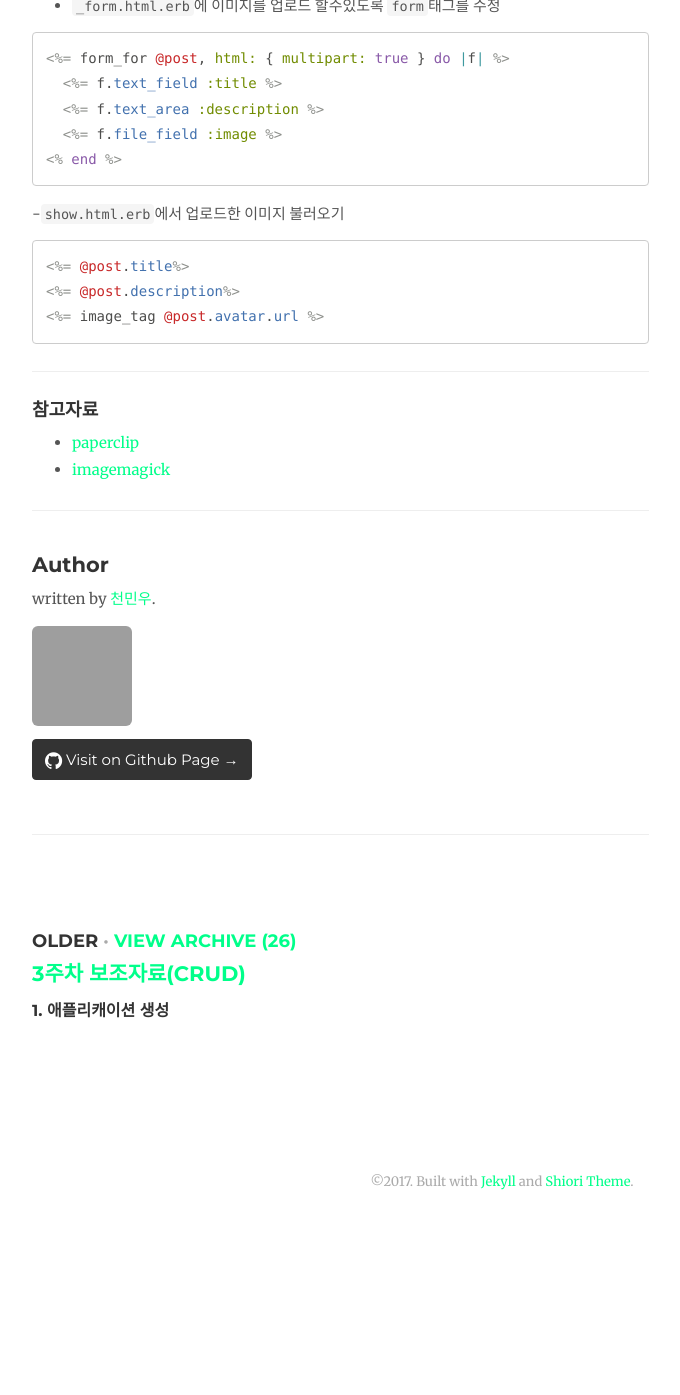
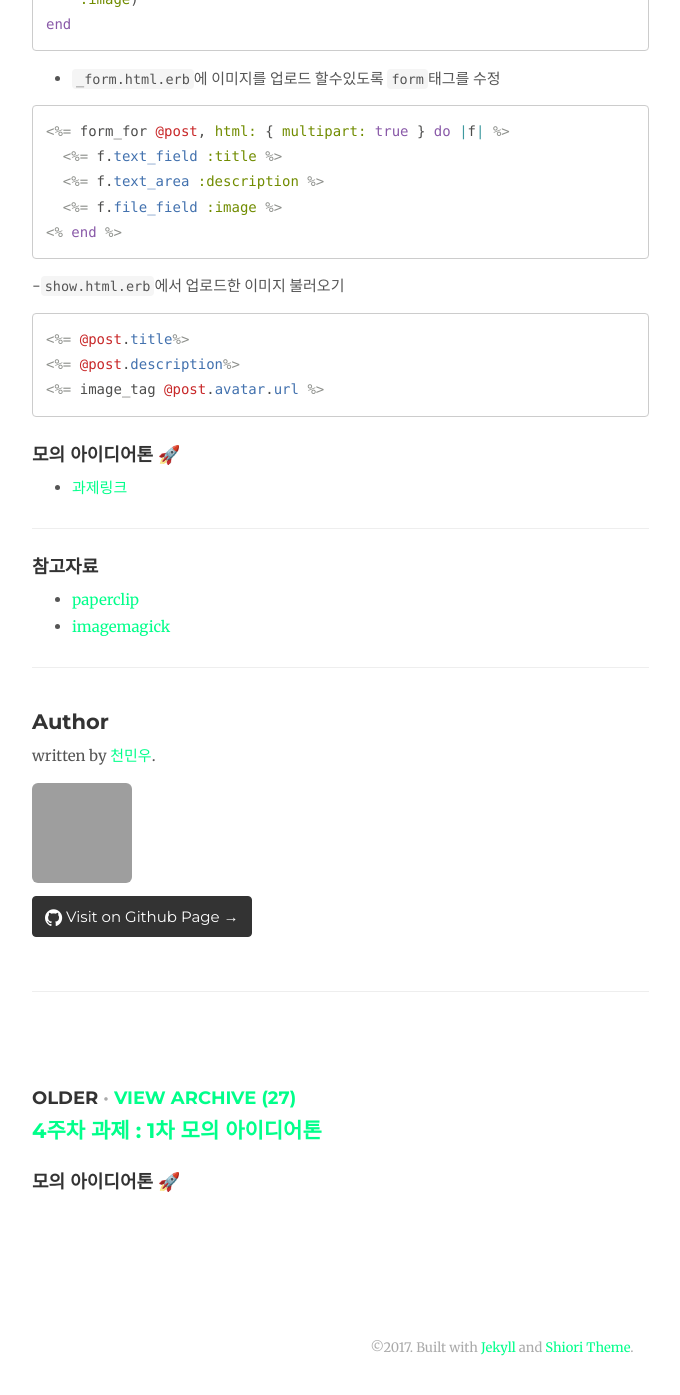
Before and after one commit to likelionkonkuk/likelionkonkuk_before_github, a Jekyll site: the page built from _posts/2017-05-01-material-w4-mon.md, in a window 1280 px wide and 1400 px high, scrolled down 1508 px, cut to the strip 0-1395 px from the top of the window. Shown: the whole strip, without its empty margins (138-818 px from the left). Built offline with Jekyll 4.4.1, drawn with Linux system fonts in a browser that asks for light colours; nearby versions of some CDN libraries; comment, search, counter and statistics services are not loaded; before the commit the page ends 2742 px from its top, so only the background shows below that; some of the changed lines change nothing that is shown; some of the changed text lies outside the part shown; grey boxes are pictures that could not be loaded.

Commit message:
homework

````diff
--- /dev/null
+++ b/_posts/2017-05-01-homework-w4-idea1.md
@@ -0,0 +1,32 @@
+---
+title: "4주차 과제 : 1차 모의 아이디어톤"
+tag: homework
+author: "천민우"
+until: 2017-05-06
+---
+
+
+### 모의 아이디어톤 🚀
+
+멋사 내에서 가장 큰 행사인 **아이디어톤**과 **해커톤**을 대비합니다. 단시간 내에 기획, 설계, 개발을 할수 있는 능력을 기릅니다. 아이디어 자체에 부담을 갖기보다는 우리가 사용할 수 있는 기술들을 활용해 어떤 제품(웹사이트)을 만들수 있는지 시야를 넓혀보는 계기가 되길 바랍니다!😎
+
+- 배운 내용을 최대한 활용해 웹사이트를 만듭니다.(paperclip포함)
+- 팀별로 교육, 일상, 데이트, 생산성도구, 음악, 뷰티, 쇼핑, 엔터테인먼트, 소셜, 자동차 등 자유롭게 주제선정 하여 기획, 설계, 개발을 진행합니다.
+- 어떤 아이디어라도 관계없지만, 재미있어야 합니다. (제목, 취지 등에서 재미를 추구하길 바람.)
+- 권장사항
+    + 설계 및 개발과정을 `README.md` 에 작성하는것이 좋습니다.
+    + 모든 과정을 오프라인에서 팀원들과 장시간 모여 진행하는것이 가장 좋습니.
+
+#### 유의사항
+- 팀장이 `repository`를 만들어 코드 관리하고 다음주 발표.
+
+
+---
+
+## Author
+
+written by [천민우](https://project42da.github.io).
+
+![](https://avatars.githubusercontent.com/project42da?v=2&s=100)
+
+<a href="https://project42da.github.io" target="_blank" class="btn btn-black"><i class="fa fa-github fa-lg"></i> Visit on Github Page &rarr;</a>
--- a/_posts/2017-05-01-material-w4-mon.md
+++ b/_posts/2017-05-01-material-w4-mon.md
@@ -7,6 +7,10 @@
 **Paperclip**이란? ([링크](https://github.com/thoughtbot/paperclip))
 
 쉽게 웹사이트에 사진을 업로드 할 수 있도록 도와주는 `gem`. 비슷한 잼으로는 `carrierwave`가 있다.
+
+
+> paperclip강의는 유튜브 강의 혹은 보강으로 진행하겠습니다.😷
+
 
 ### 설치방법
 
@@ -74,6 +78,8 @@
 <%= image_tag @post.avatar.url %>
 ```
 
+### 모의 아이디어톤 🚀
+- [과제링크]({% post_url 2017-05-01-homework-w4-idea1 %})
 
 ---
 
````
